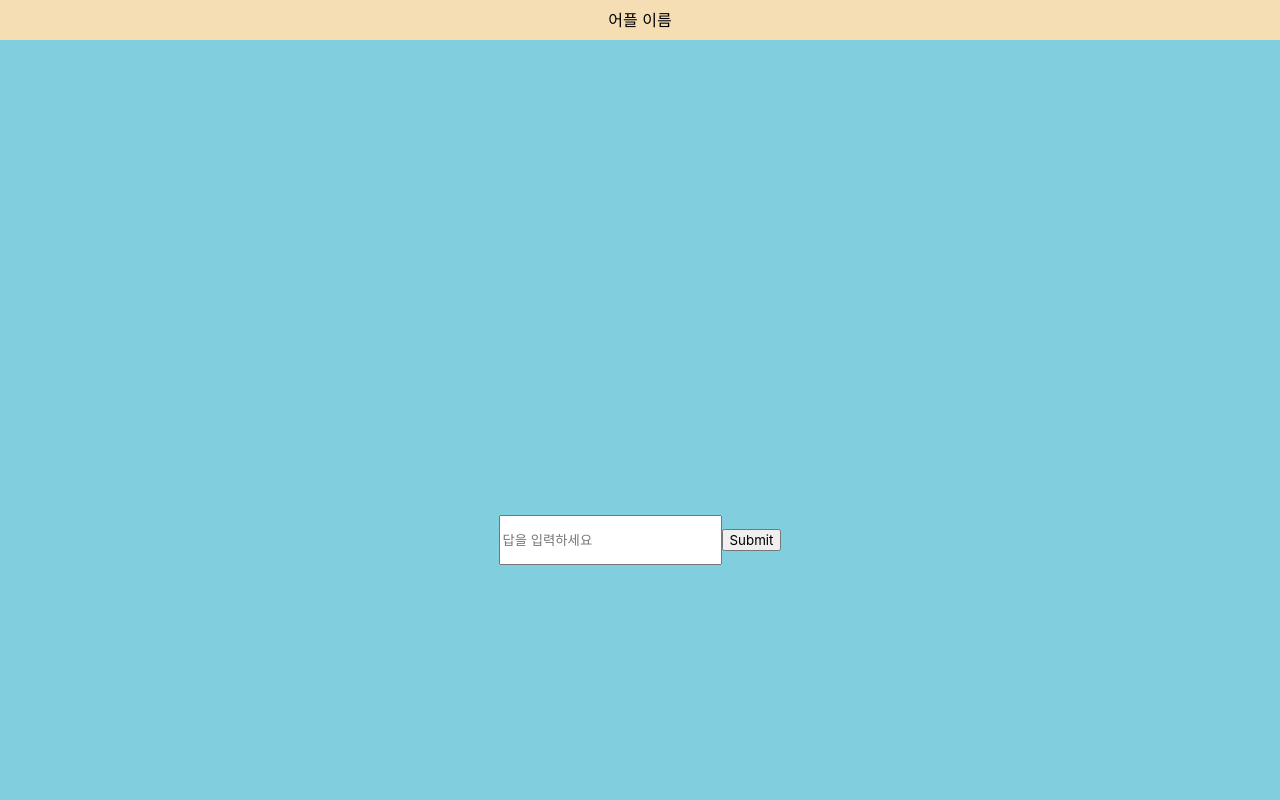
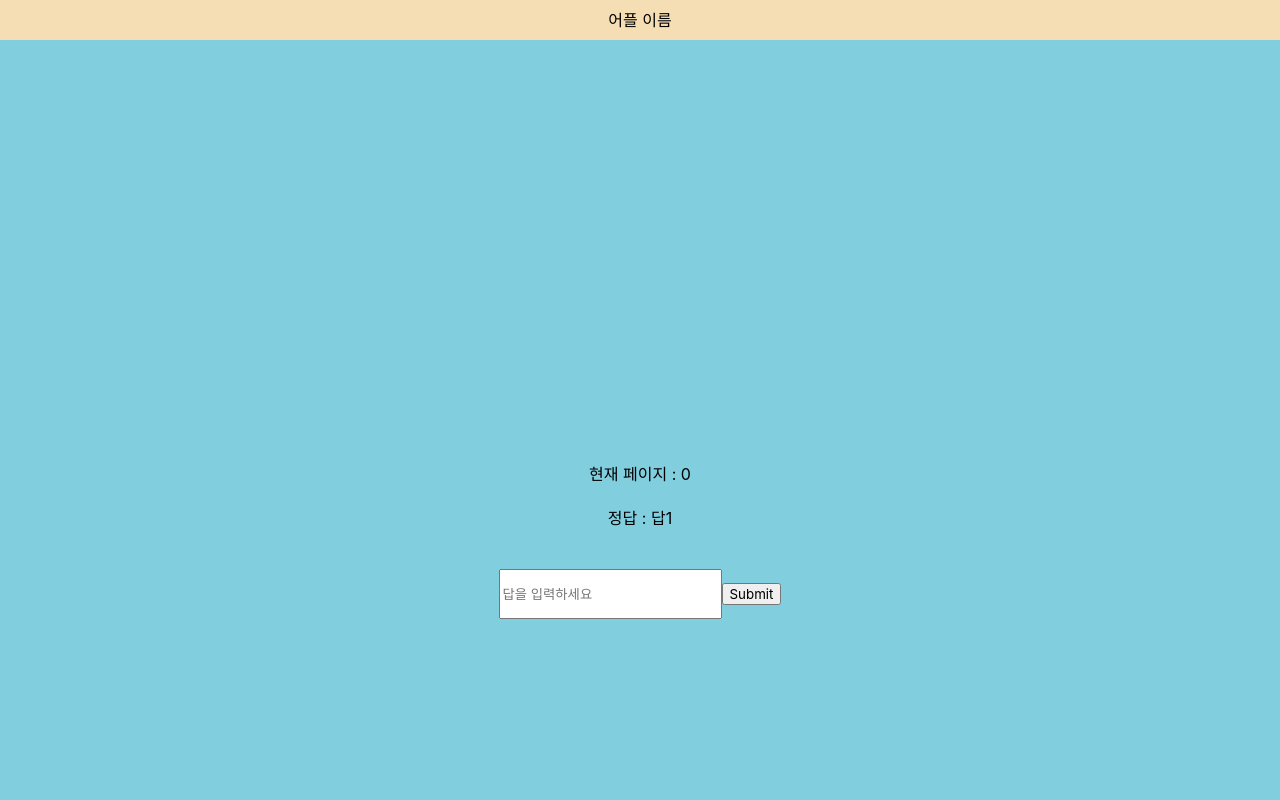
Before and after one commit to j2noo/minpann, a React (Vite) app: page / in a window 1280 px wide. Shown: the top 800 px of the page. Built offline with nearby package versions, Linux system fonts and the light colour scheme.

Commit message:
feat : 완료

```diff
--- a/src/atom.js
+++ b/src/atom.js
@@ -1,7 +1,6 @@
-import { atom } from 'recoil';
+import { atom } from "recoil";
 
-
-export const recruitCategoriesAtom = atom({
-  key: 'recruitCategories',
-  default: [true, true, true, true],
+export const currPageState = atom({
+  key: "currPage",
+  default: 0,
 });
--- a/src/main.jsx
+++ b/src/main.jsx
@@ -3,11 +3,14 @@ import ReactDOM from "react-dom/client";
 import App from "./App.jsx";
 import GlobalStyle from "./styles/globalStyled.js";
 import Router from "./Router.jsx";
+import { RecoilRoot } from "recoil";
 
 ReactDOM.createRoot(document.getElementById("root")).render(
   <React.StrictMode>
-    <GlobalStyle />
-    <Router />
-    <App />
+    <RecoilRoot>
+      <GlobalStyle />
+      <Router />
+      <App />
+    </RecoilRoot>
   </React.StrictMode>
 );
--- a/src/pages/Question.jsx
+++ b/src/pages/Question.jsx
@@ -1,20 +1,36 @@
 import { useState } from "react";
+import { useRecoilState } from "recoil";
 import styled from "styled-components";
+import { currPageState } from "../atom";
 
 // eslint-disable-next-line react/prop-types
-const Question = ({answer}) => {
+const Question = ({ answer }) => {
+  const [currPage, setCurrPage] = useRecoilState(currPageState);
   const [inputValue, setInputValue] = useState();
-  const handleSubmit = () => {
-    inputValue;
-    alert(inputValue,"말고",answer,"을 입력하세요");
+  const handleSubmit = (event) => {
+    event.preventDefault();
+    if (inputValue == answer) {
+      alert("맞았습니다");
+      setInputValue("");
+      setCurrPage((curr) => curr + 1);
+    } else {
+      alert("틀렸습니다");
+    }
   };
   return (
     <StartLayout>
+      <div>현재 페이지 : {currPage} </div>
+      <br />
+      <div>정답 : {answer} </div>
+      <br />
+      <br />
+
       <InputForm onSubmit={handleSubmit}>
         <Input
           type="text"
           placeholder="답을 입력하세요"
           required
+          value={inputValue}
           onChange={(e) => setInputValue(e.target.value)}
         ></Input>
         <InputButton type="submit"></InputButton>
@@ -29,6 +45,7 @@ const StartLayout = styled.div`
   background-size: cover;
 
   display: flex;
+  flex-direction: column;
   justify-content: center;
   align-items: center;
 `;
--- a/src/pages/Start.jsx
+++ b/src/pages/Start.jsx
@@ -1,14 +1,19 @@
+import { useRecoilValue } from "recoil";
+import { currPageState } from "../atom";
 import Question from "./Question";
 
 const Start = () => {
-  const answers = ["정답1", "정답2", "정답3"];
-  return (
-    <div>
-      {answers.map((answer, idx) => (
-        <Question key={idx} answer={answer}></Question>
-      ))}
-    </div>
-  );
+  const answers = ["답1", "답2", "답3"];
+  const currPage = useRecoilValue(currPageState);
+
+  let content;
+  if (currPage < answers.length) {
+    content = <Question answer={answers[currPage]} />;
+  } else {
+    content = <div>종료 페이지</div>;
+  }
+
+  return <div>{content}</div>;
 };
 
 export default Start;
```
